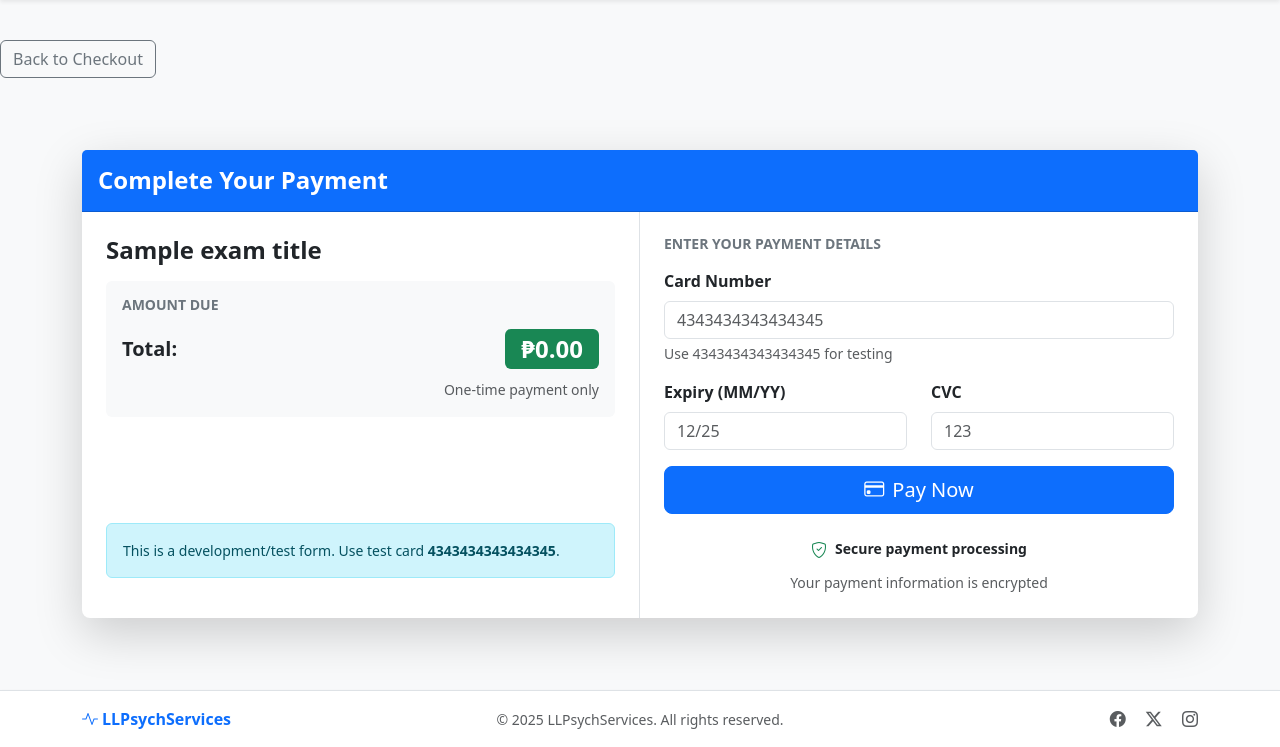
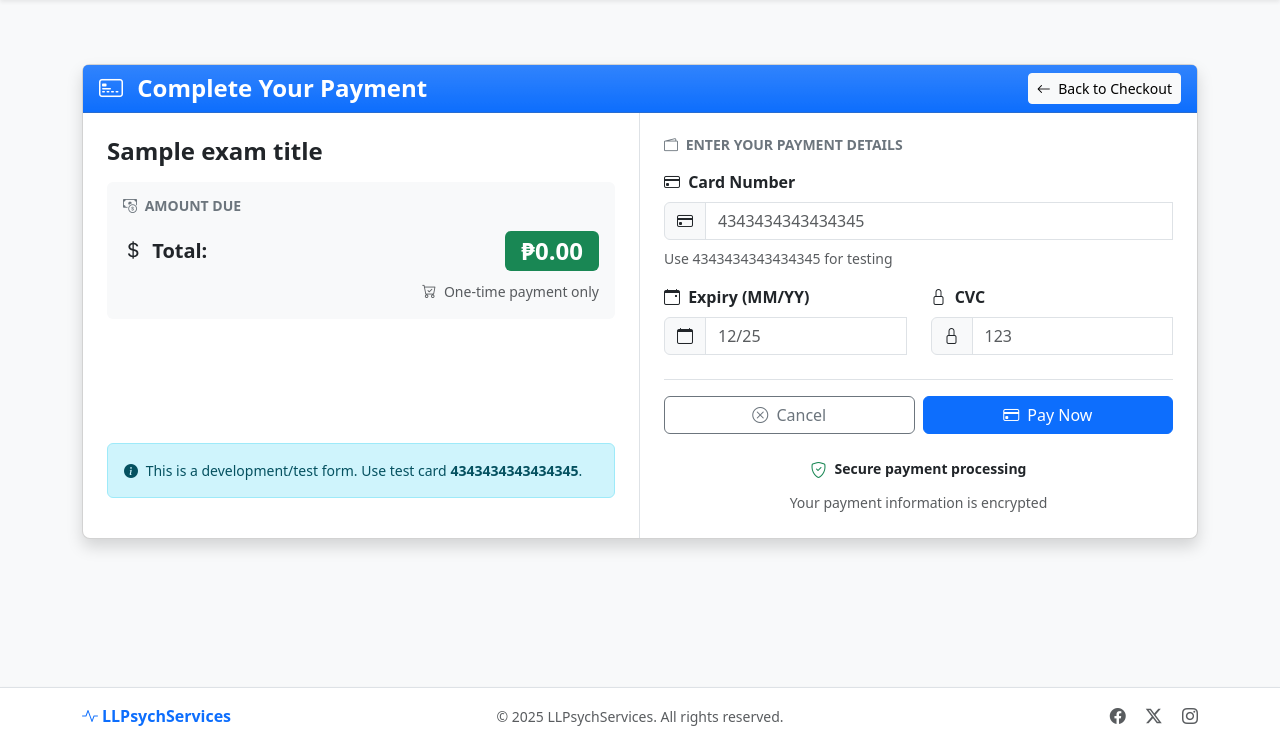
Before and after one commit to civarry/ll-psych, a Flask app: template templates/direct_payment.html in a window 1280 px wide. Shown: the part 56-803 px from the top of the page. After the commit the page ends 782 px from the top, so only its background shows below. Run offline with Flask 3, Linux system fonts and the light colour scheme; tables that the repository leaves empty hold one stand-in row (values such as "Sample post"); the template is opened without the code that fills it: values that come from a table or form of the project are taken from there, most other values are stand-ins (such as "Sample title", 1, 10 or a date in 2020).

Commit message:
style the payment

```diff
--- a/templates/direct_payment.html
+++ b/templates/direct_payment.html
@@ -3,34 +3,48 @@
 {% block title %}Payment for {{ exam_title }}{% endblock %}
 
 {% block content %}
-<div class="d-flex justify-content-between align-items-center mb-4">
-    <a href="{{ url_for('buy', exam_id=exam.id) }}" class="btn btn-outline-secondary">Back to Checkout</a>
+<div class="container py-3 py-md-4">
+  <div class="row justify-content-center">
+    <div class="col-12">
+      <div class="card shadow">
+        <div class="card-header bg-primary bg-gradient text-white">
+          <div class="d-flex flex-column flex-sm-row justify-content-between align-items-start align-items-sm-center">
+            <h1 class="h4 mb-2 mb-sm-0 fw-bold">
+              <i class="bi bi-credit-card-2-front me-2"></i> Complete Your Payment
+            </h1>
+            <a href="{{ url_for('buy', exam_id=exam.id) }}" class="btn btn-light btn-sm">
+              <i class="bi bi-arrow-left me-1"></i> Back to Checkout
+            </a>
           </div>
-
-<div class="container py-5">
-  <div class="card shadow-lg border-0">
-    <div class="card-header bg-primary text-white py-3">
-      <h4 class="mb-0 fw-bold">Complete Your Payment</h4>
         </div>
 
         <div class="card-body p-0">
           <div class="row g-0">
             <!-- Left Column: Exam Summary -->
             <div class="col-lg-6 p-4 border-end">
-          <div class="h-100 d-flex flex-column">
-            <h5 class="fw-bold mb-3 fs-4">{{ exam_title }}</h5>
+              <div class="d-flex flex-column h-100">
+                <h5 class="card-title fw-bold mb-3 fs-4">{{ exam_title }}</h5>
+
                 <div class="bg-light p-3 rounded mb-4">
-              <h6 class="text-uppercase text-secondary fw-bold mb-3 small">Amount Due</h6>
+                  <h6 class="text-uppercase text-secondary fw-bold mb-3 small">
+                    <i class="bi bi-cash-coin me-1"></i> Amount Due
+                  </h6>
                   <div class="d-flex justify-content-between align-items-center">
-                <span class="fw-bold fs-5">Total:</span>
+                    <span class="fw-bold fs-5">
+                      <i class="bi bi-currency-dollar me-1"></i> Total:
+                    </span>
                     <span class="badge bg-success fs-4 px-3 py-2">₱{{ "%.2f"|format(amount) }}</span>
                   </div>
                   <div class="text-end mt-2">
-                <small class="text-muted">One-time payment only</small>
+                    <small class="text-muted">
+                      <i class="bi bi-cart-check me-1"></i> One-time payment only
+                    </small>
                   </div>
                 </div>
+
                 <div class="mt-auto">
                   <div class="alert alert-info small" role="alert">
+                    <i class="bi bi-info-circle-fill me-1"></i>
                     This is a development/test form. Use test card <strong>4343434343434345</strong>.
                   </div>
                 </div>
@@ -39,29 +53,58 @@
 
             <!-- Right Column: Payment Form -->
             <div class="col-lg-6 p-4">
-          <h6 class="text-uppercase text-secondary fw-bold mb-3 small">Enter your payment details</h6>
+              <h6 class="text-uppercase text-secondary fw-bold mb-3 small">
+                <i class="bi bi-wallet2 me-1"></i> Enter your payment details
+              </h6>
 
-          <form action="{{ url_for('process_payment', purchase_id=purchase_id) }}" method="post" id="payment-form">
+              <form action="{{ url_for('process_payment', purchase_id=purchase_id) }}" method="post" id="payment-form" class="needs-validation" novalidate>
                 <div class="mb-3">
-              <label for="card_number" class="form-label fw-semibold">Card Number</label>
+                  <label for="card_number" class="form-label fw-bold">
+                    <i class="bi bi-credit-card me-1"></i> Card Number
+                  </label>
+                  <div class="input-group">
+                    <span class="input-group-text bg-light">
+                      <i class="bi bi-credit-card"></i>
+                    </span>
                     <input type="text" class="form-control" id="card_number" name="card_number" placeholder="4343434343434345" required>
-              <div class="form-text">Use 4343434343434345 for testing</div>
+                    <div class="invalid-feedback">Please enter a valid card number.</div>
+                  </div>
+                  <div class="form-text mt-2 small">Use 4343434343434345 for testing</div>
                 </div>
 
                 <div class="row mb-3">
                   <div class="col-md-6">
-                <label for="expiry" class="form-label fw-semibold">Expiry (MM/YY)</label>
+                    <label for="expiry" class="form-label fw-bold">
+                      <i class="bi bi-calendar-event me-1"></i> Expiry (MM/YY)
+                    </label>
+                    <div class="input-group">
+                      <span class="input-group-text bg-light">
+                        <i class="bi bi-calendar"></i>
+                      </span>
                       <input type="text" class="form-control" id="expiry" name="expiry" placeholder="12/25" required>
+                      <div class="invalid-feedback">Please enter a valid expiry date.</div>
+                    </div>
                   </div>
                   <div class="col-md-6">
-                <label for="cvc" class="form-label fw-semibold">CVC</label>
+                    <label for="cvc" class="form-label fw-bold">
+                      <i class="bi bi-lock me-1"></i> CVC
+                    </label>
+                    <div class="input-group">
+                      <span class="input-group-text bg-light">
+                        <i class="bi bi-lock"></i>
+                      </span>
                       <input type="text" class="form-control" id="cvc" name="cvc" placeholder="123" required>
+                      <div class="invalid-feedback">Please enter the security code.</div>
+                    </div>
                   </div>
                 </div>
 
-            <div class="d-grid gap-2">
-              <button type="submit" class="btn btn-primary btn-lg">
-                <i class="bi bi-credit-card me-2"></i>Pay Now
+                <div class="d-flex flex-column flex-sm-row justify-content-end gap-2 mt-4 border-top pt-3">
+                  <a href="{{ url_for('buy', exam_id=exam.id) }}" class="btn btn-outline-secondary w-100 w-sm-auto mb-2 mb-sm-0">
+                    <i class="bi bi-x-circle me-1"></i> Cancel
+                  </a>
+                  <button type="submit" class="btn btn-primary w-100 w-sm-auto">
+                    <i class="bi bi-credit-card me-1"></i> Pay Now
                   </button>
                 </div>
 
@@ -78,4 +121,25 @@
         </div>
       </div>
     </div>
+  </div>
+</div>
 {% endblock %}
+
+{% block scripts %}
+<script>
+  // Form validation script
+  (function() {
+    'use strict'
+    const forms = document.querySelectorAll('.needs-validation');
+    Array.from(forms).forEach(function(form) {
+      form.addEventListener('submit', function(event) {
+        if (!form.checkValidity()) {
+          event.preventDefault();
+          event.stopPropagation();
+        }
+        form.classList.add('was-validated');
+      }, false);
+    });
+  })();
+</script>
+{% endblock %}
```
Also changed, not shown: templates/buy.html (+63 -18 lines), templates/payment_success.html (+23 -9 lines), instance/exams.db. Lines whose indentation alone changed are shown as unchanged.
